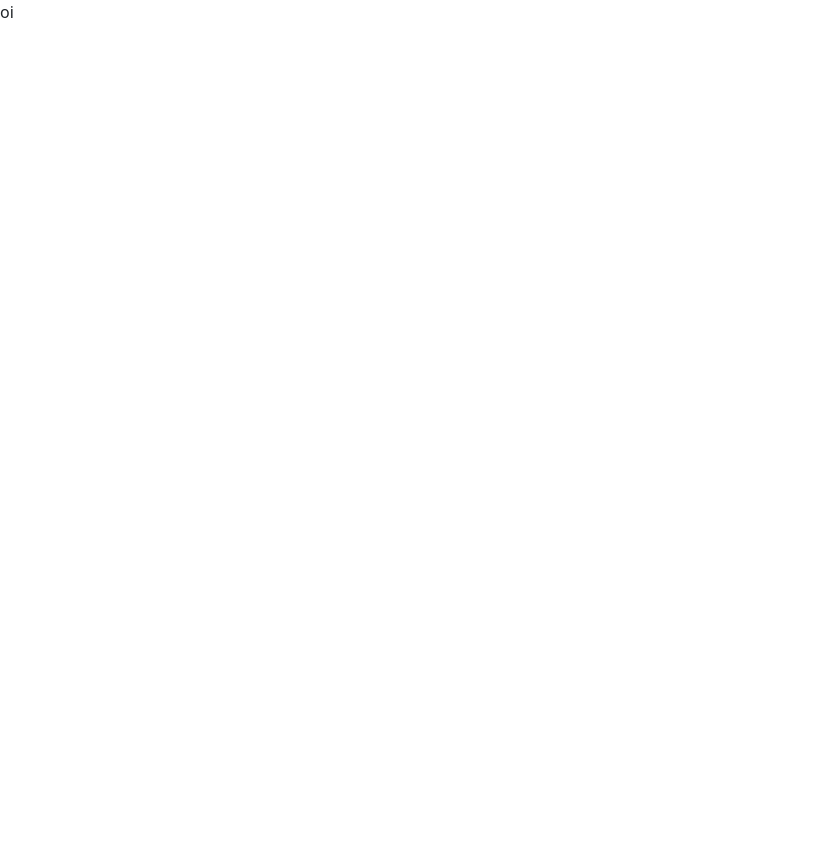
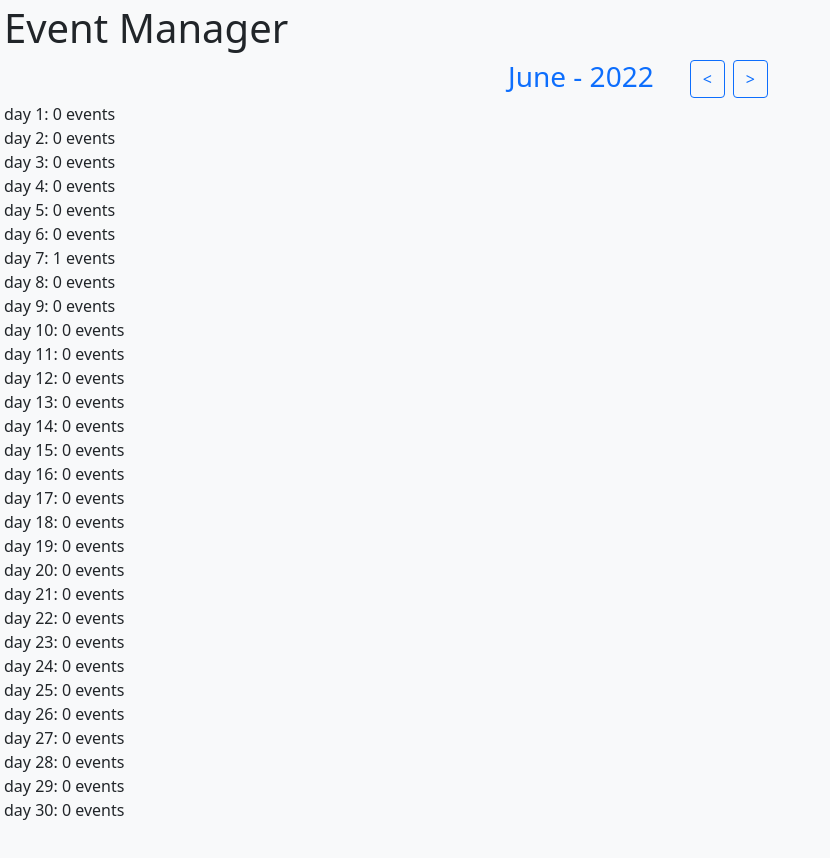
Before and after one commit to vitor-msp/event-manager-react, a React (Create React App) app: page / in a window 1280 px wide. Shown: the top 858 px of the page, without its empty margins (0-830 px from the left). Before the commit the page ends 800 px from the top, so only its background shows below. Built offline with nearby package versions, Linux system fonts and the light colour scheme.

Commit message:
basic design text header/header view month

```diff
--- a/src/components/App.bkp.tsx
+++ b/src/components/App.bkp.tsx
@@ -187,8 +187,7 @@ function App() {
       <hr />
       {currentEvent.show && <Event event={currentEvent} />}
       <hr />
-      {viewMode === ViewType.day && <Day />}
-      {viewMode === ViewType.month && <Month />}
+
       <hr />
       <button onClick={getEvents}>get events</button>
       <button onClick={editEventData}>edit event data</button>
--- a/src/components/App.tsx
+++ b/src/components/App.tsx
@@ -1,5 +1,21 @@
+import { useSelector } from "react-redux";
+import { ViewType } from "../store/ducks/viewMode/viewMode.types";
+import { RootState } from "../store/store";
+import { Day } from "./Day";
+import { Month } from "./Month";
+
 function App() {
-  return <>oi</>;
+  const viewMode = useSelector((state: RootState) => state.viewMode.type);
+
+  return (
+    <div className="bg-light p-1" style={{ minHeight: "100vw" }}>
+      <h1 className="">Event Manager</h1>
+      <div className="">
+        {viewMode === ViewType.day && <Day />}
+        {viewMode === ViewType.month && <Month />}
+      </div>
+    </div>
+  );
 }
 
 export default App;
--- a/src/components/Month.tsx
+++ b/src/components/Month.tsx
@@ -100,9 +100,28 @@ export const Month = () => {
 
   return (
     <div>
-      <p>hello month: {currentDate.getMonth() + 1}</p>
-      <button onClick={handleDecrementMonth}>{`<<`}</button>
-      <button onClick={handleIncrementMonth}>{`>>`}</button>
+      <div className="d-flex justify-content-center">
+        <h3 className="text-center text-primary mx-3">
+          {`${currentDate.toLocaleString("default", {
+            month: "long",
+          })} - ${currentDate.getFullYear()}`}
+        </h3>
+
+        <div className="mx-3">
+          <button
+            type="button"
+            onClick={handleDecrementMonth}
+            className="btn btn-outline-primary mx-1"
+          >{`<`}</button>
+
+          <button
+            type="button"
+            onClick={handleIncrementMonth}
+            className="btn btn-outline-primary mx-1"
+          >{`>`}</button>
+        </div>
+      </div>
+
       <div>
         {daysRender.map((day: any) => {
           return day;
```
